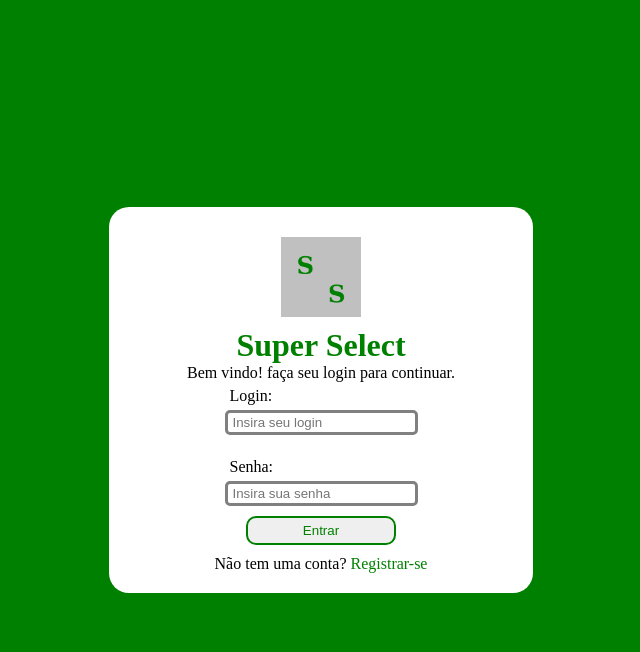
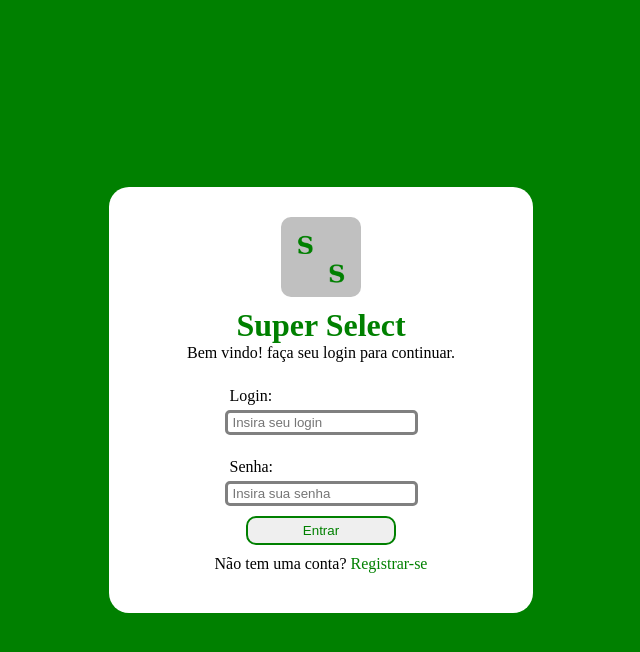
Before and after one commit to ademirMaltazard/Projeto-SuperSelect, a Flask app: page /login in a window 1280 px wide. Shown: the top 652 px of the page, without its empty margins (319-959 px from the left). Run offline with Flask 3, Linux system fonts and the light colour scheme.

Commit message:
ajuste no css

```diff
--- a/static/css/login.css
+++ b/static/css/login.css
@@ -15,10 +15,14 @@ img {
     width: 80px;
     height: 80px;
     padding: 10px;
+    border-radius: 20%;
 }
 
 h1 {
     color: green;
+}
+p {
+    margin-bottom: 20px;
 }
 
 form {
```
